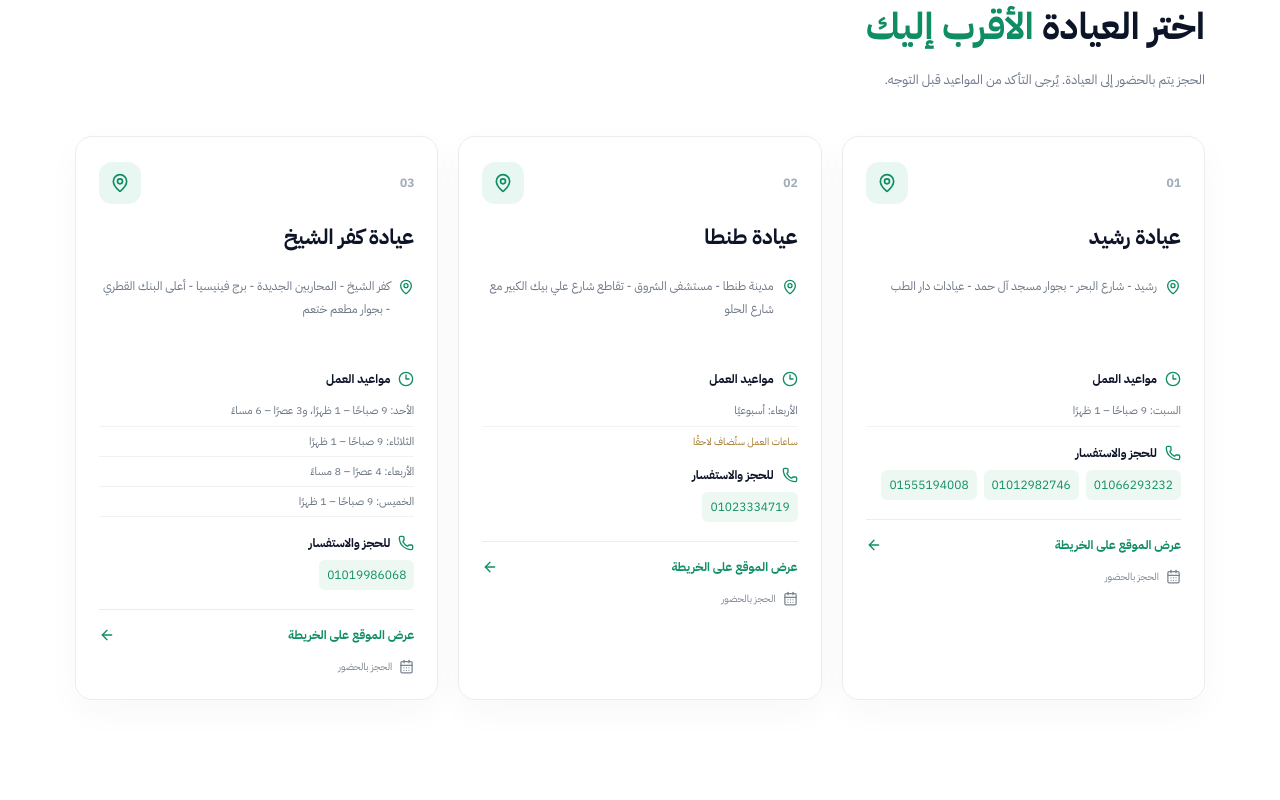
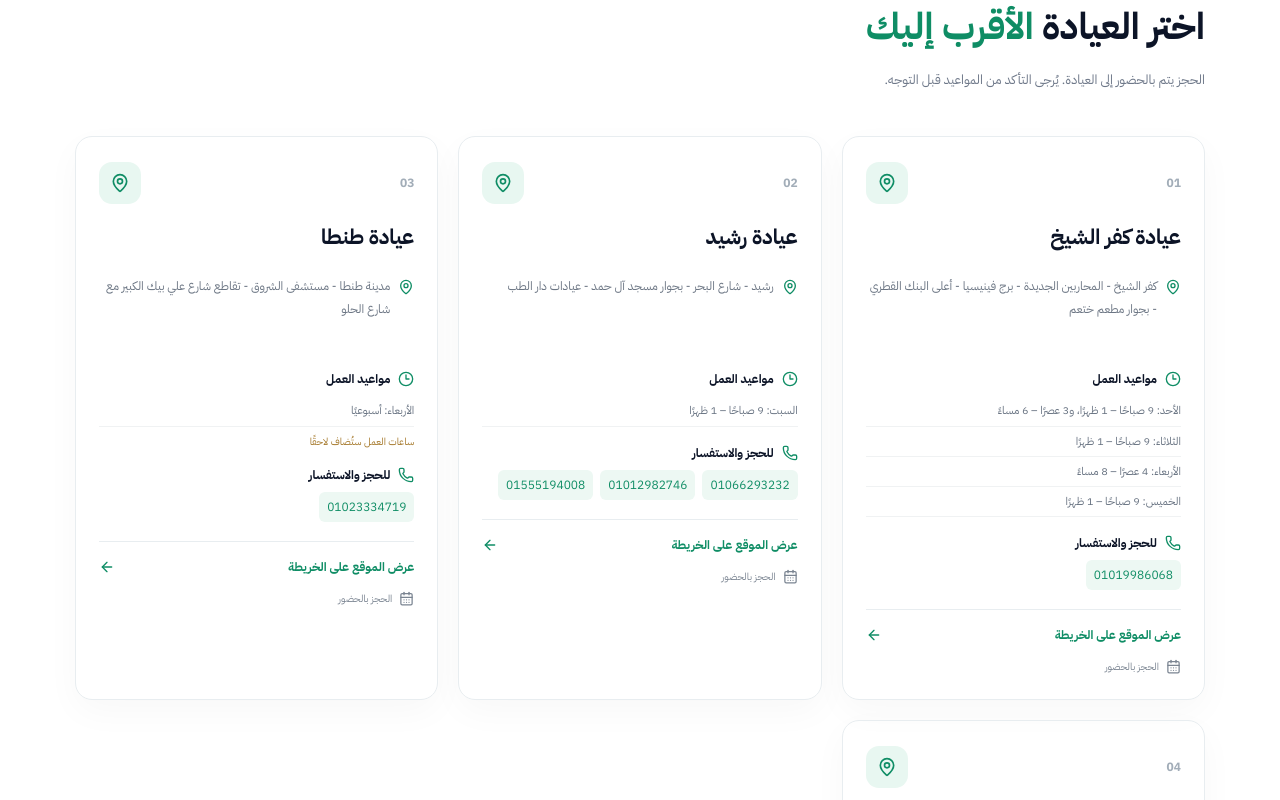
Before and after one commit to abdelrhmanebrheem1-pixel/dr-mostafa-abbas-website, a Next.js app: page / in a window 1280 px wide. Shown: the part 2300-3100 px from the top of the page. Built offline with nearby package versions, Linux system fonts and the light colour scheme; no server answers.

Commit message:
Add fourth Sidi Salem clinic and prioritize Kafr El Sheikh

```diff
--- a/app/page.tsx
+++ b/app/page.tsx
@@ -6,6 +6,18 @@ import {
 } from "lucide-react";
 
 const clinics = [
+  {
+    name: "عيادة كفر الشيخ",
+    address: "كفر الشيخ - المحاربين الجديدة - برج فينيسيا - أعلى البنك القطري - بجوار مطعم ختعم",
+    phones: ["01019986068"],
+    hours: [
+      "الأحد: 9 صباحًا – 1 ظهرًا، و3 عصرًا – 6 مساءً",
+      "الثلاثاء: 9 صباحًا – 1 ظهرًا",
+      "الأربعاء: 4 عصرًا – 8 مساءً",
+      "الخميس: 9 صباحًا – 1 ظهرًا"
+    ],
+    map: "برج فينيسيا المحاربين الجديدة كفر الشيخ"
+  },
   {
     name: "عيادة رشيد",
     address: "رشيد - شارع البحر - بجوار مسجد آل حمد - عيادات دار الطب",
@@ -22,16 +34,12 @@ const clinics = [
     map: "مستشفى الشروق طنطا تقاطع شارع علي بيك الكبير مع شارع الحلو"
   },
   {
-    name: "عيادة كفر الشيخ",
-    address: "كفر الشيخ - المحاربين الجديدة - برج فينيسيا - أعلى البنك القطري - بجوار مطعم ختعم",
-    phones: ["01019986068"],
-    hours: [
-      "الأحد: 9 صباحًا – 1 ظهرًا، و3 عصرًا – 6 مساءً",
-      "الثلاثاء: 9 صباحًا – 1 ظهرًا",
-      "الأربعاء: 4 عصرًا – 8 مساءً",
-      "الخميس: 9 صباحًا – 1 ظهرًا"
-    ],
-    map: "برج فينيسيا المحاربين الجديدة كفر الشيخ أعلى البنك القطري"
+    name: "عيادة سيدي سالم",
+    address: "سيدى سالم - الميدان أمام برج عبد العاطى",
+    phones: [],
+    whatsapp: "01004746582",
+    hours: [],
+    map: "سيدى سالم - الميدان أمام برج عبد العاطى"
   }
 ];
 
@@ -86,7 +94,7 @@ export default function Home() {
 
       <section className="section clinics-section" id="clinics">
         <div className="section-heading"><span className="eyebrow">أماكن ومواعيد العيادات</span><h2>اختر العيادة <em>الأقرب إليك</em></h2><p>الحجز يتم بالحضور إلى العيادة. يُرجى التأكد من المواعيد قبل التوجه.</p></div>
-        <div className="clinic-grid">{liveClinics.map((clinic, index)=><article className="clinic-card" key={clinic.name}><div className="clinic-top"><span className="clinic-index">0{index+1}</span><span className="clinic-pin"><MapPin size={20}/></span></div><h3>{clinic.name}</h3><p className="clinic-address"><MapPin size={16}/>{clinic.address}</p><div className="clinic-detail-title"><Clock3 size={16}/> مواعيد العمل</div><ul className="hours">{clinic.hours.map(h=><li key={h}>{h}</li>)}</ul>{clinic.note && <p className="note">{clinic.note}</p>}<div className="clinic-detail-title phone-title"><Phone size={16}/> للحجز والاستفسار</div><div className="phone-list">{clinic.phones.map(p=><a href={`tel:${p}`} key={p} dir="ltr">{p}</a>)}</div><a className="map-link" href={`https://www.google.com/maps/search/?api=1&query=${encodeURIComponent(clinic.map)}`} target="_blank" rel="noreferrer">عرض الموقع على الخريطة <ArrowLeft size={16}/></a><div className="booking-note"><CalendarDays size={15}/> الحجز بالحضور</div></article>)}</div>
+        <div className="clinic-grid">{liveClinics.map((clinic, index)=><article className="clinic-card" key={clinic.name}><div className="clinic-top"><span className="clinic-index">0{index+1}</span><span className="clinic-pin"><MapPin size={20}/></span></div><h3>{clinic.name}</h3><p className="clinic-address"><MapPin size={16}/>{clinic.address}</p><div className="clinic-detail-title"><Clock3 size={16}/> مواعيد العمل</div><ul className="hours">{clinic.hours.map(h=><li key={h}>{h}</li>)}</ul>{clinic.note && <p className="note">{clinic.note}</p>}<div className="clinic-detail-title phone-title"><Phone size={16}/> للحجز والاستفسار</div><div className="phone-list">{clinic.phones.map(p=><a href={`tel:${p}`} key={p} dir="ltr">{p}</a>)}</div>{clinic.whatsapp && <a className="whatsapp-link" href={`https://wa.me/2${clinic.whatsapp.slice(1)}`} target="_blank" rel="noreferrer">تواصل واتساب: {clinic.whatsapp}</a>}<a className="map-link" href={`https://www.google.com/maps/search/?api=1&query=${encodeURIComponent(clinic.map)}`} target="_blank" rel="noreferrer">عرض الموقع على الخريطة <ArrowLeft size={16}/></a><div className="booking-note"><CalendarDays size={15}/> الحجز بالحضور</div></article>)}</div>
       </section>
 
       <section className="contact-band" id="contact"><div><span className="eyebrow light">نحن هنا لمساعدتك</span><h2>للاستفسار عن العيادات ومواعيدها</h2><p>يمكنك التواصل هاتفيًا مع العيادة المناسبة أو زيارة موقعها خلال مواعيد العمل المعلنة.</p></div><a href="#clinics" className="light-btn">أرقام العيادات ومواعيدها <ArrowLeft size={17}/></a></section>
```
